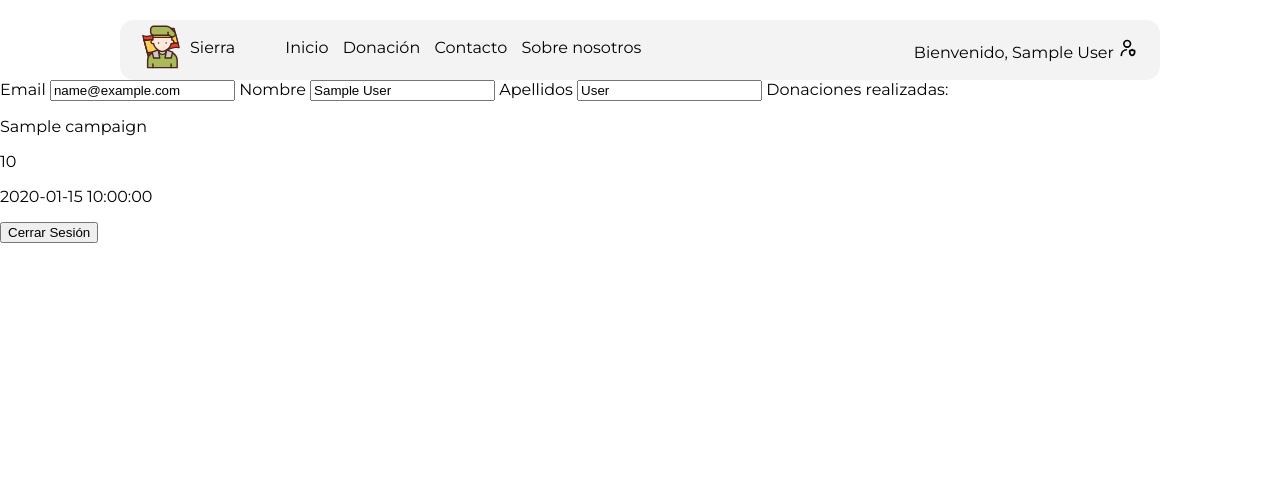
After one commit to Geronimo-Basso/sierra, a PHP site: page /user.php in a window 1280 px wide. The commit adds this page. Shown: the top 483 px of the page. Run offline with PHP 8.4, Linux system fonts and the light colour scheme; the visitor is signed in with stand-in values (Sample User, id 1); tables that the repository leaves empty hold one stand-in row (values such as "Sample post").

```diff
--- a/about-us.php
+++ b/about-us.php
@@ -1,3 +1,6 @@
+<?php
+session_start();
+?>
 <!DOCTYPE html>
 <html lang="en">
 <head>
--- a/contact.php
+++ b/contact.php
@@ -1,3 +1,6 @@
+<?php
+session_start();
+?>
 <!DOCTYPE html>
 <html lang="en">
 <head>
--- a/helper.php
+++ b/helper.php
@@ -147,3 +147,41 @@ function save_donation($email,$id_campaign,$amount,$date,$connection) {
 
     return true;
 }
+
+function donation_by_user($email, $connection) {
+    $user = user_information($email, $connection);
+
+    // Prepare the SQL statement
+    $stmt = mysqli_prepare($connection, "SELECT * FROM `donate` WHERE id_user = ?");
+    mysqli_stmt_bind_param($stmt, 'i', $user['id_user']);
+
+    // Execute the statement
+    if (!mysqli_stmt_execute($stmt)) {
+        return false;  // Return false if execution fails
+    }
+
+    // Get the result set from the statement
+    $result = mysqli_stmt_get_result($stmt);
+
+    // Fetch all rows at once
+    $donations = mysqli_fetch_all($result, MYSQLI_ASSOC);
+
+    // Check if donations were found
+    if (!empty($donations)) {
+        return $donations;  // Return all rows
+    } else {
+        return false;  // Return false if no rows found
+    }
+}
+
+function campaign_by_id($campaign_id,$connection) {
+    $stmt = mysqli_prepare($connection, "SELECT * FROM campaign  WHERE id_campaign = ? LIMIT 1");
+    mysqli_stmt_bind_param($stmt, 'i', $campaign_id);
+    mysqli_stmt_execute($stmt);
+    $result = mysqli_stmt_get_result($stmt);
+
+    if ($campaign = mysqli_fetch_assoc($result)) {
+        return $campaign;
+    }
+    return false;
+}
--- a/includes/header.php
+++ b/includes/header.php
@@ -29,11 +29,9 @@ session_start();
         <nav>
             <ul>
                 <?php if (isset($_SESSION['donor_name'])): ?>
-                    <!-- User is logged in -->
-                    <span>Bienvenido, <?php echo htmlspecialchars($_SESSION['donor_name']); ?></span>
+                    <a href="user.php"><span>Bienvenido, <?php echo htmlspecialchars($_SESSION['donor_name']); ?></span></a>
                     <img src="assets/images/user.svg" style="height: 20px;">
                 <?php else: ?>
-                    <!-- User is not logged in -->
                     <a href="login.php"><li>Iniciar Sesión</li></a>
                     <a href="sign-up.php"><li>Registrarse</li></a>
                 <?php endif; ?>
--- a/index.php
+++ b/index.php
@@ -1,3 +1,6 @@
+<?php
+session_start();
+?>
 <!DOCTYPE html>
 <html lang="en">
 <head>
--- /dev/null
+++ b/user.php
@@ -0,0 +1,42 @@
+<?php
+/** @var mysqli $connection */
+require_once 'helper.php';
+session_start();
+//Get user info
+$user_email = $_SESSION['donor_email'];
+$user = user_information($user_email, $connection);
+?>
+<!DOCTYPE html>
+<html lang="en">
+<head>
+    <?php require 'head.php' ?>
+</head>
+<body>
+    <?php require 'includes/header.php'; ?>
+    <?php require 'includes/headernavmobile.php'; ?>
+    <main class="user-content">
+        <form class="user-form" method="post">
+            <label>Email</label>
+            <input type="text" value="<?php echo htmlspecialchars($user['email']); ?>" name="email" readonly>
+            <label>Nombre</label>
+            <input type="text" value="<?php echo htmlspecialchars($user['name']);?>" name="name" readonly>
+            <label>Apellidos</label>
+            <input type="text" value="<?php echo htmlspecialchars($user['lastname']); ?>" name="lastname" readonly>
+            <label>Donaciones realizadas:</label>
+            <?php
+                $donations = donation_by_user($user_email,$connection);
+                foreach ($donations as $donation):
+                    $campaign = campaign_by_id($donation['id_campaign'],$connection);
+                ?>
+                    <p><?php echo htmlspecialchars($campaign['title']); ?></p>
+                    <p><?php echo htmlspecialchars($donation['amount']); ?></p>
+                    <p><?php echo htmlspecialchars($donation['datetime']); ?></p>
+                <?php endforeach;?>
+        </form>
+        <form action="includes/close-session.php" method="post">
+            <input type="submit" value="Cerrar Sesión">
+        </form>
+    </main>
+    <?php require 'includes/footer.php'; ?>
+</body>
+</html>
```
